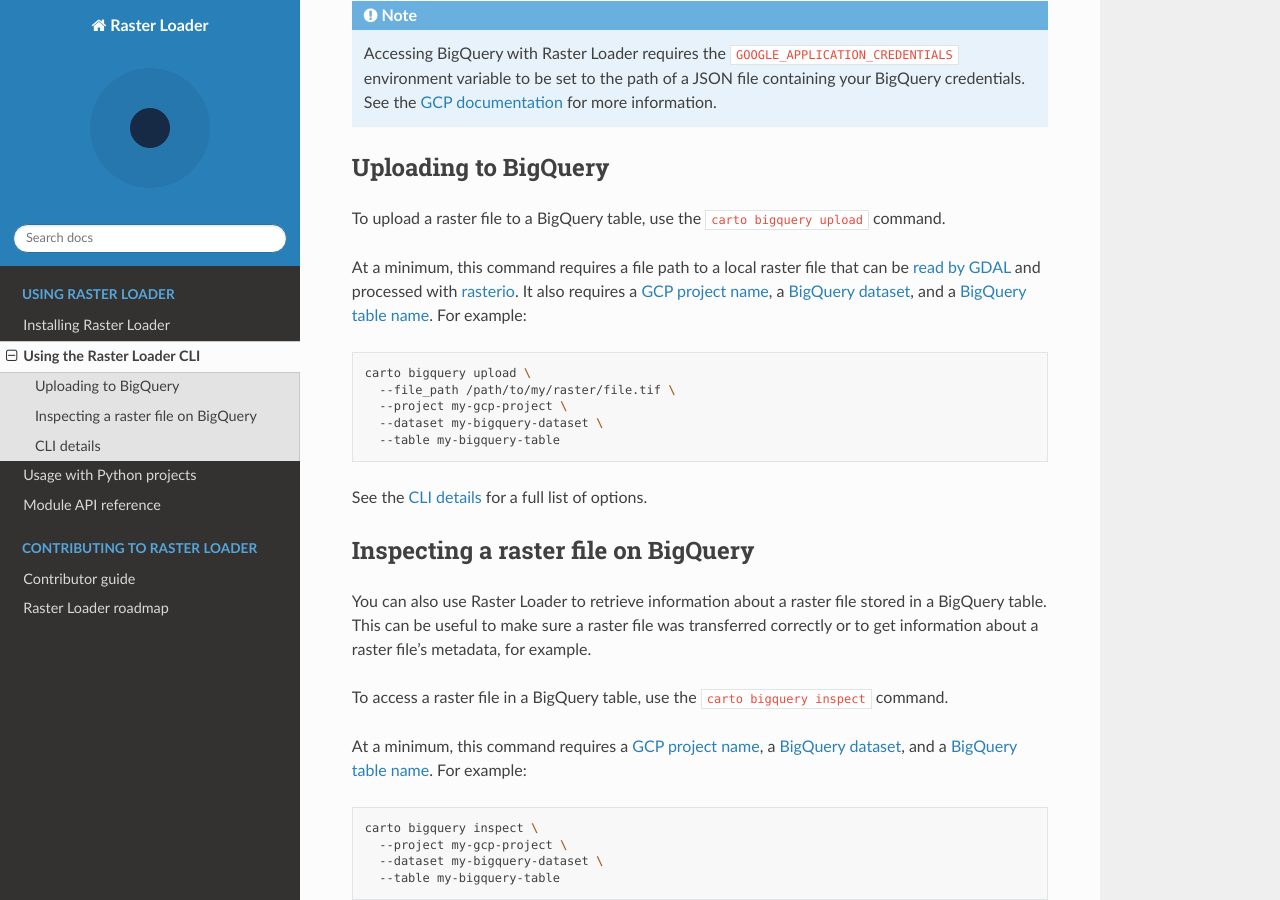
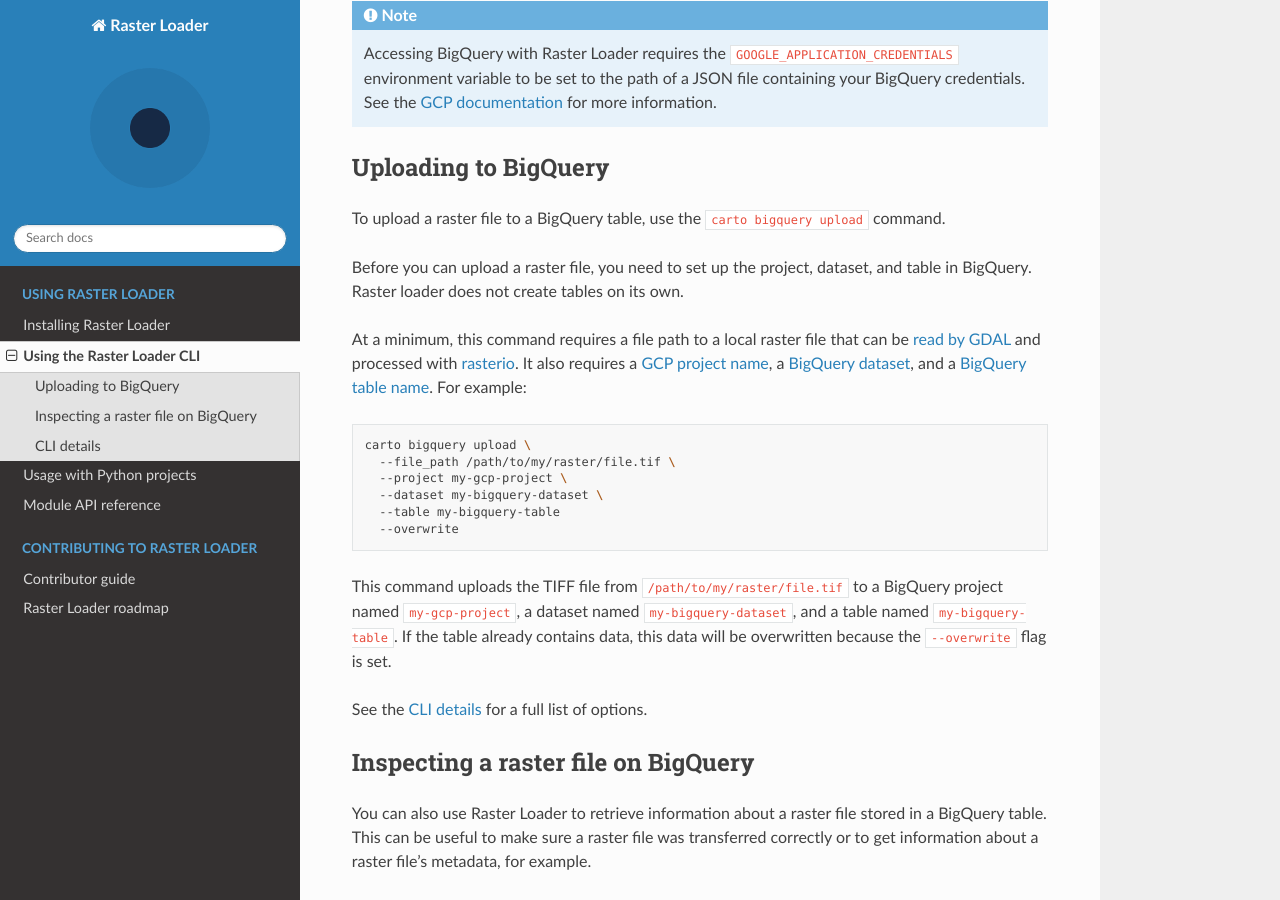
Before and after one commit to CartoDB/raster-loader, a Sphinx documentation site: the page built from docs/source/user_guide/cli.rst, in a window 1280 px wide and 900 px high, scrolled down 304 px. Built offline with Sphinx 7.4.7 and the Read the Docs theme 2.0.0, drawn with Linux system fonts in a browser that asks for light colours; the version number could not be read and is left out.

Commit message:
Update docs for overwrite flag

```diff
--- a/docs/source/user_guide/cli.rst
+++ b/docs/source/user_guide/cli.rst
@@ -21,6 +21,9 @@ Uploading to BigQuery
 
 To upload a raster file to a BigQuery table, use the ``carto bigquery upload`` command.
 
+Before you can upload a raster file, you need to set up the project, dataset, and table
+in BigQuery. Raster loader does not create tables on its own.
+
 At a minimum, this command requires a file path to a local raster file that can be
 `read by GDAL`_ and processed with `rasterio`_. It also requires a `GCP project name`_,
 a `BigQuery dataset`_, and a `BigQuery table name`_. For example:
@@ -32,6 +35,12 @@ a `BigQuery dataset`_, and a `BigQuery table name`_. For example:
      --project my-gcp-project \
      --dataset my-bigquery-dataset \
      --table my-bigquery-table
+     --overwrite
+
+This command uploads the TIFF file from ``/path/to/my/raster/file.tif`` to a BigQuery
+project named ``my-gcp-project``, a dataset named ``my-bigquery-dataset``, and a table
+named ``my-bigquery-table``. If the table already contains data, this data will be
+overwritten because the ``--overwrite`` flag is set.
 
 See the :ref:`cli_details` for a full list of options.
 
--- a/docs/source/user_guide/use_with_python.rst
+++ b/docs/source/user_guide/use_with_python.rst
@@ -3,15 +3,15 @@
 Usage with Python projects
 ==========================
 
-After installing Raster Loader, you can import the package to your Python project. For
+After installing Raster Loader, you can import the package into your Python project. For
 example:
 
 .. code-block:: python
 
    from raster_loader import rasterio_to_bigquery
 
-Currently, Raster Loader allows you to upload a local raster file to a BigQuery table
-using the :func:`~raster_loader.rasterio_to_bigquery` function.
+Currently, Raster Loader allows you to upload a local raster file to an existing
+BigQuery table using the :func:`~raster_loader.rasterio_to_bigquery` function.
 
 .. note::
 
```
Also changed, not shown: CONTRIBUTING.md (+3 -4 lines), 2 other files.
